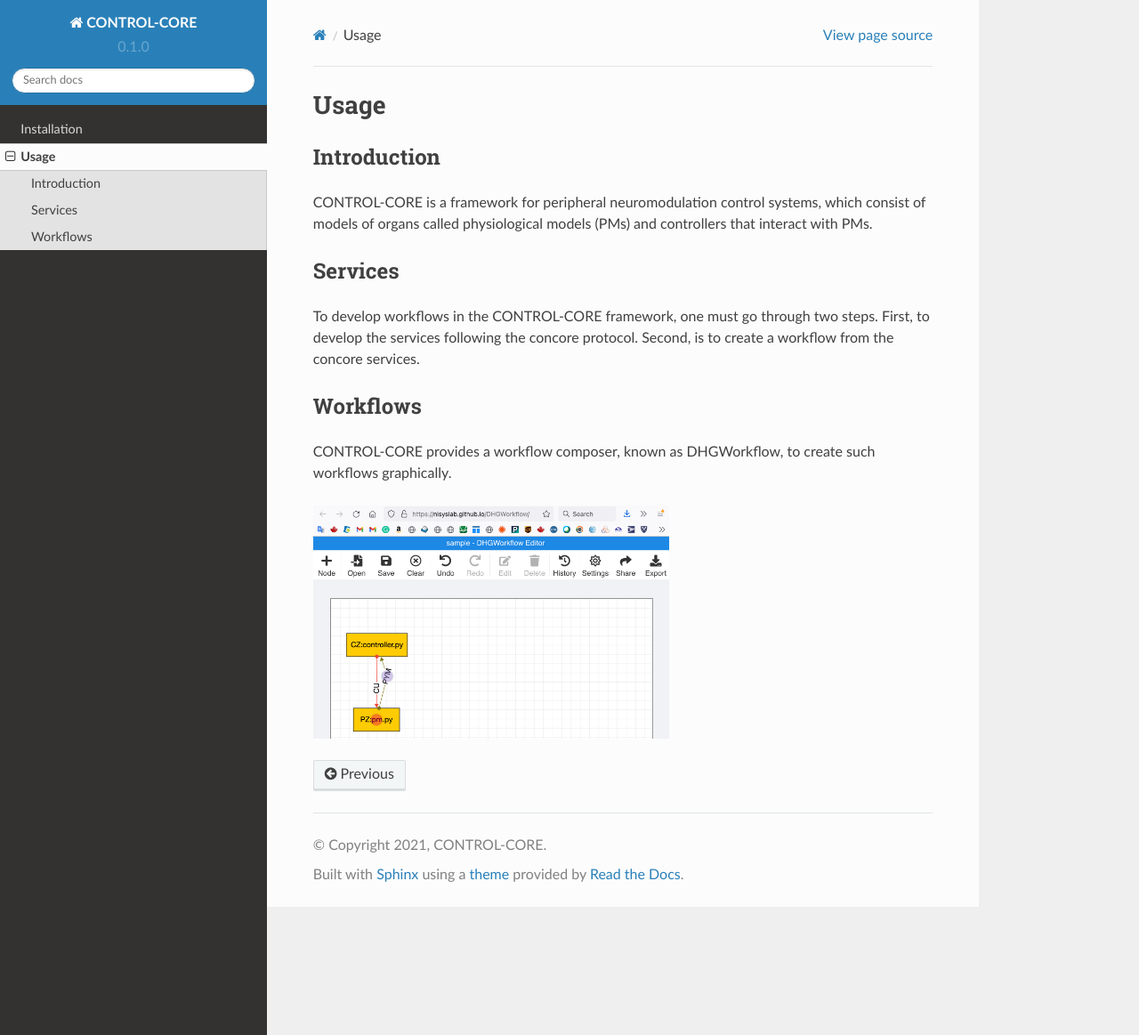
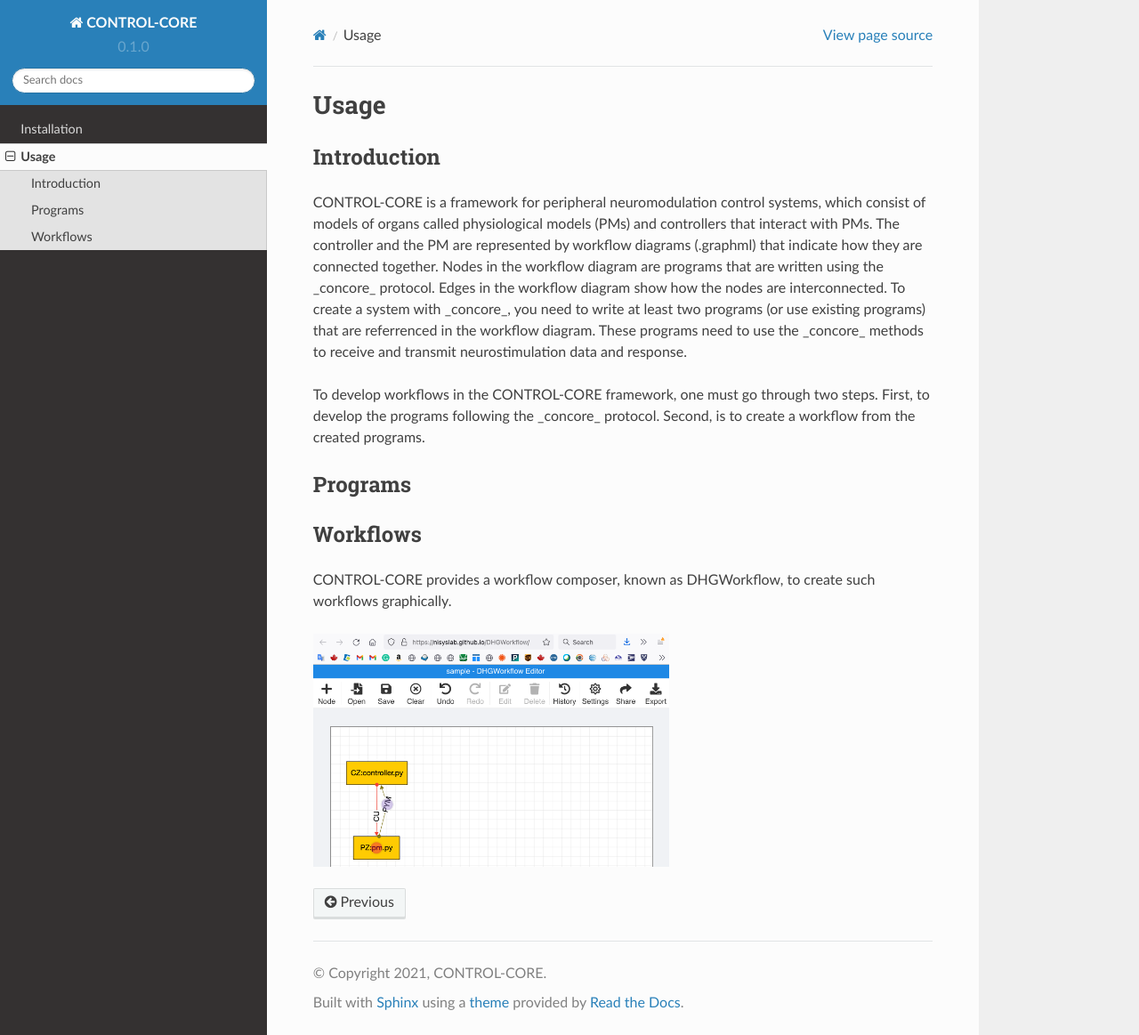
Before and after one commit to ControlCore-Project/documentation, a Sphinx documentation site: the page built from docs/source/usage.rst, in a window 1280 px wide and 1163 px high. Shown: the whole window at 89% size. Built offline with Sphinx 7.4.7 and the Read the Docs theme 2.0.0, drawn with Linux system fonts in a browser that asks for light colours.

Commit message:
Update usage.rst

```diff
--- a/docs/source/usage.rst
+++ b/docs/source/usage.rst
@@ -1,20 +1,22 @@
 Usage
 =====
 .. _introduction:
-.. _services:
+.. _programs:
 .. _workflows:
 
 
 Introduction
 ------------
 
-CONTROL-CORE is a framework for peripheral neuromodulation control systems, which consist of models of organs called physiological models (PMs) and controllers that interact with PMs.
+CONTROL-CORE is a framework for peripheral neuromodulation control systems, which consist of models of organs called physiological models (PMs) and controllers that interact with PMs. The controller and the PM are represented by workflow diagrams (.graphml) that indicate how they are connected together. Nodes in the workflow diagram are programs that are written using the _concore_ protocol. Edges in the workflow diagram show how the nodes are interconnected. To create a system with _concore_, you need to write at least two programs (or use existing programs) that are referrenced in the workflow diagram. These programs need to use the _concore_ methods to receive and transmit neurostimulation data and response.
+
+To develop workflows in the CONTROL-CORE framework, one must go through two steps. First, to develop the programs following the _concore_ protocol. Second, is to create a workflow from the created programs.
 
 
-Services
+Programs
 ------------
 
-To develop workflows in the CONTROL-CORE framework, one must go through two steps. First, to develop the services following the concore protocol. Second, is to create a workflow from the concore services.
+
 
 
 Workflows
```
